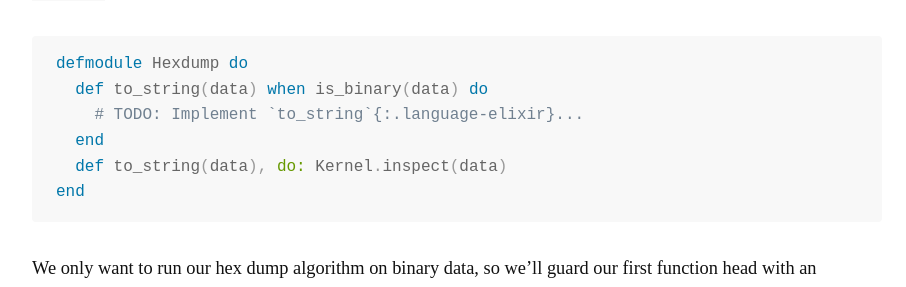
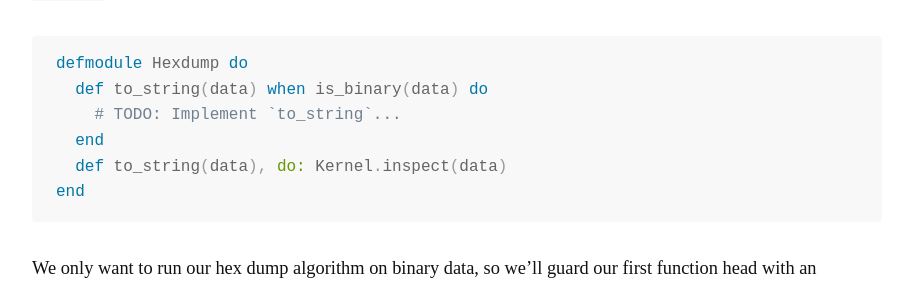
Before and after one commit to pcorey/pcorey.github.io, a Jekyll site: the page built from _posts/2018-04-09-hex-dumping-with-elixir.markdown, in a window 1280 px wide and 900 px high, scrolled down 2353 px. Shown: the part 154-441 px from the top of the window, without its empty margins (183-1089 px from the left). Built offline with Jekyll 4.4.1, drawn with Linux system fonts in a browser that asks for light colours; nearby versions of some CDN libraries; comment, search, counter and statistics services are not loaded; some of the changed lines change nothing that is shown.

Commit message:
Update 2018-04-09-hex-dumping-with-elixir.markdown

```diff
--- a/_posts/2018-04-09-hex-dumping-with-elixir.markdown
+++ b/_posts/2018-04-09-hex-dumping-with-elixir.markdown
@@ -64,7 +64,7 @@ This is a great chance to flex our Elixir muscles. Let's implement this in a `to
 <pre class='language-elixir'><code class='language-elixir'>
 defmodule Hexdump do
   def to_string(data) when is_binary(data) do
-    # TODO: Implement `to_string`{:.language-elixir}...
+    # TODO: Implement `to_string`...
   end
   def to_string(data), do: Kernel.inspect(data)
 end
```
